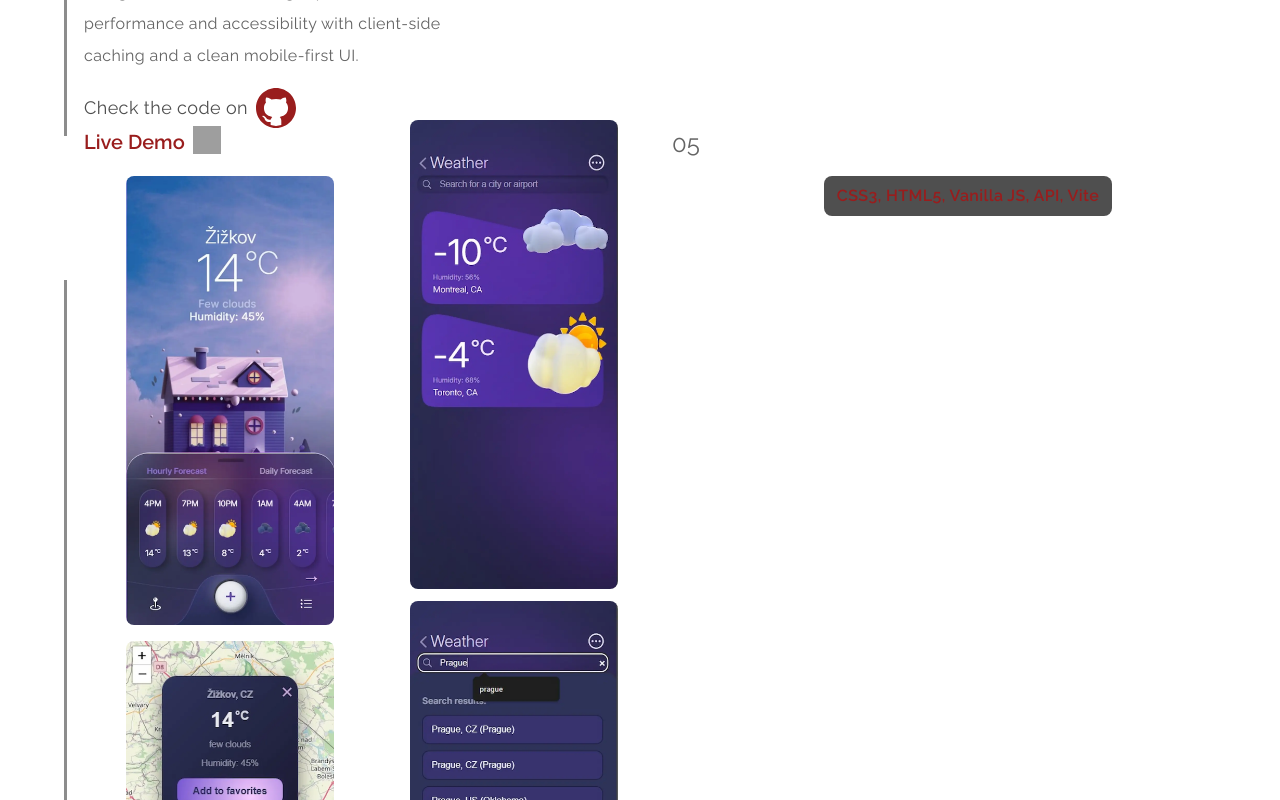
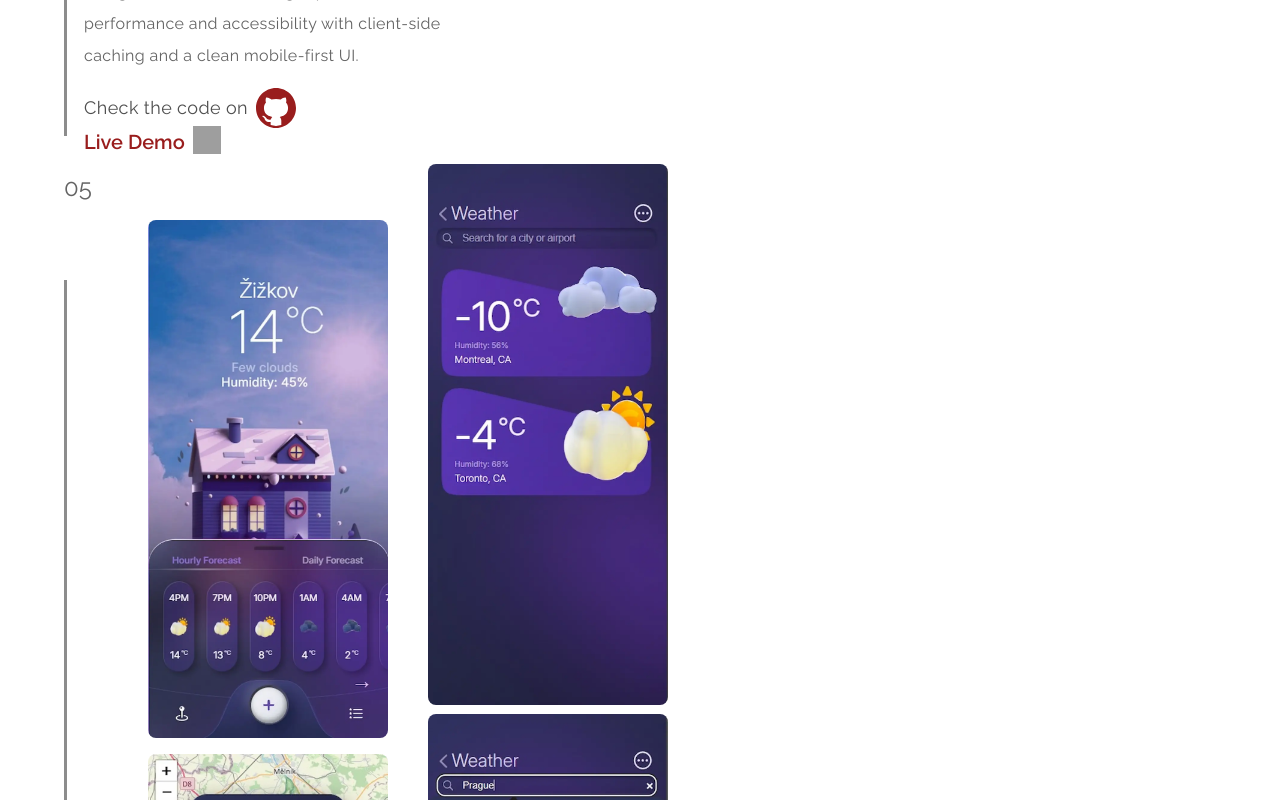
Before and after one commit to bavayra/Portfolio, a React (Vite) app: page / in a window 1280 px wide. Shown: the part 3300-4100 px from the top of the page. Built offline with nearby package versions, Linux system fonts and the light colour scheme; grey boxes are pictures that could not be loaded.

Commit message:
style/refactor(ProjectsScreen-768): corrected images' layout and images' size and positions to fit 768 screens. Corrected margins

```diff
--- a/data/projects.ts
+++ b/data/projects.ts
@@ -37,7 +37,8 @@ export const projects: Project[] = [
         alt: "Dog Shelter",
         width: 375,
         height: 667,
-        className: "phone-md:w-38 mx-auto phone-lg:w-44 tablet-sm:w-52",
+        className:
+          "phone-md:w-38 mx-auto phone-lg:w-44 tablet-md:w-62 tablet-sm:w-52",
       },
       {
         thumbnail: "/screens/dog-shelter-screen/dog-shelter-1440-thumb.webp",
@@ -45,7 +46,8 @@ export const projects: Project[] = [
         alt: "Dog Shelter",
         width: 375,
         height: 667,
-        className: "-mt-10 tablet-sm:w-52 phone-md:w-36 mx-auto phone-lg:w-44",
+        className:
+          "-mt-10 tablet-sm:w-52 tablet-md:w-62 phone-md:w-36 mx-auto phone-lg:w-44",
       },
       {
         thumbnail:
@@ -55,7 +57,7 @@ export const projects: Project[] = [
         width: 375,
         height: 667,
         className:
-          "translate-y-8 tablet-sm:w-52 phone-md:w-38 mx-auto phone-lg:w-44",
+          "translate-y-8 tablet-sm:w-52 tablet-md:w-62 phone-md:w-38 mx-auto phone-lg:w-44",
       },
       {
         thumbnail: "/screens/dog-shelter-screen/dog-shelter-390-thumb.webp",
@@ -64,7 +66,7 @@ export const projects: Project[] = [
         width: 375,
         height: 667,
         className:
-          "-mt-24 tablet-sm:w-52 phone-md:w-36 phone-lg:w-44 phone-md:-mt-30 mx-auto",
+          "-mt-24 tablet-sm:w-52 tablet-md:w-62 phone-md:w-36 phone-lg:w-44 phone-md:-mt-36 mx-auto",
       },
     ],
   },
@@ -85,7 +87,8 @@ export const projects: Project[] = [
         alt: "Weather App Main",
         width: 140,
         height: 667,
-        className: "phone-md:w-36 mx-auto phone-lg:w-44 tablet-sm:w-52",
+        className:
+          "phone-md:w-36 mx-auto phone-lg:w-44 tablet-sm:w-52 tablet-md:w-60",
       },
       {
         thumbnail: "/screens/weather-app-screen/weather-app-cities-thumb.webp",
@@ -94,7 +97,7 @@ export const projects: Project[] = [
         width: 375,
         height: 667,
         className:
-          "-mt-10 mx-auto phone-md:w-36 tablet-sm:w-52 phone-lg:w-44 phone-lg:-mt-14",
+          "-mt-10 mx-auto phone-md:w-36 tablet-sm:w-52 tablet-md:w-60 phone-lg:w-44 phone-lg:-mt-14",
       },
       {
         thumbnail: "/screens/weather-app-screen/weather-app-map-thumb.webp",
@@ -102,7 +105,8 @@ export const projects: Project[] = [
         alt: "Weather App Map",
         width: 375,
         height: 667,
-        className: "phone-md:w-34 tablet-sm:w-52 phone-lg:w-44 mx-auto",
+        className:
+          "phone-md:w-34 tablet-sm:w-52 tablet-md:w-60 phone-lg:w-44 mx-auto",
       },
       {
         thumbnail: "/screens/weather-app-screen/weather-app-search-thumb.webp",
@@ -111,7 +115,7 @@ export const projects: Project[] = [
         width: 140,
         height: 667,
         className:
-          "-mt-6 mx-auto phone-lg:w-44 phone-lg:-mt-10 tablet-sm:w-52 phone-md:w-36",
+          "-mt-6 mx-auto phone-lg:w-44 phone-lg:-mt-10 tablet-sm:w-52 tablet-md:w-60 phone-md:w-36",
       },
     ],
   },
--- a/src/components/ProjectScreen.tsx
+++ b/src/components/ProjectScreen.tsx
@@ -32,7 +32,7 @@ const ProjectScreen = (props: ProjectScreenProps) => {
 
   return (
     <>
-      <div className="grid gap-4 sm:grid-cols-2  desktop-sm:items-start">
+      <div className="grid gap-4 tablet-md:grid-cols-1 desktop-sm:items-start">
         <div className="space-y-4">
           <h3 className="sr-only">{props.title}</h3>
           <p className="sr-only">{props.description}</p>
@@ -56,7 +56,7 @@ const ProjectScreen = (props: ProjectScreenProps) => {
         <p className="text-text phone-sm:text-xl tablet-sm:text-2xl">
           {props.pageNumber}
         </p>
-        <div className="grid grid-cols-2 gap-4 phone-md:gap-x-0 ml-6 ">
+        <div className="grid grid-cols-2 gap-4 phone-md:gap-x-0 ml-6 tablet-md:ml-16 tablet-md:w-140">
           {props.images.map((img, index) => (
             <img
               key={`${img.thumbnail}-${index}`}
```
